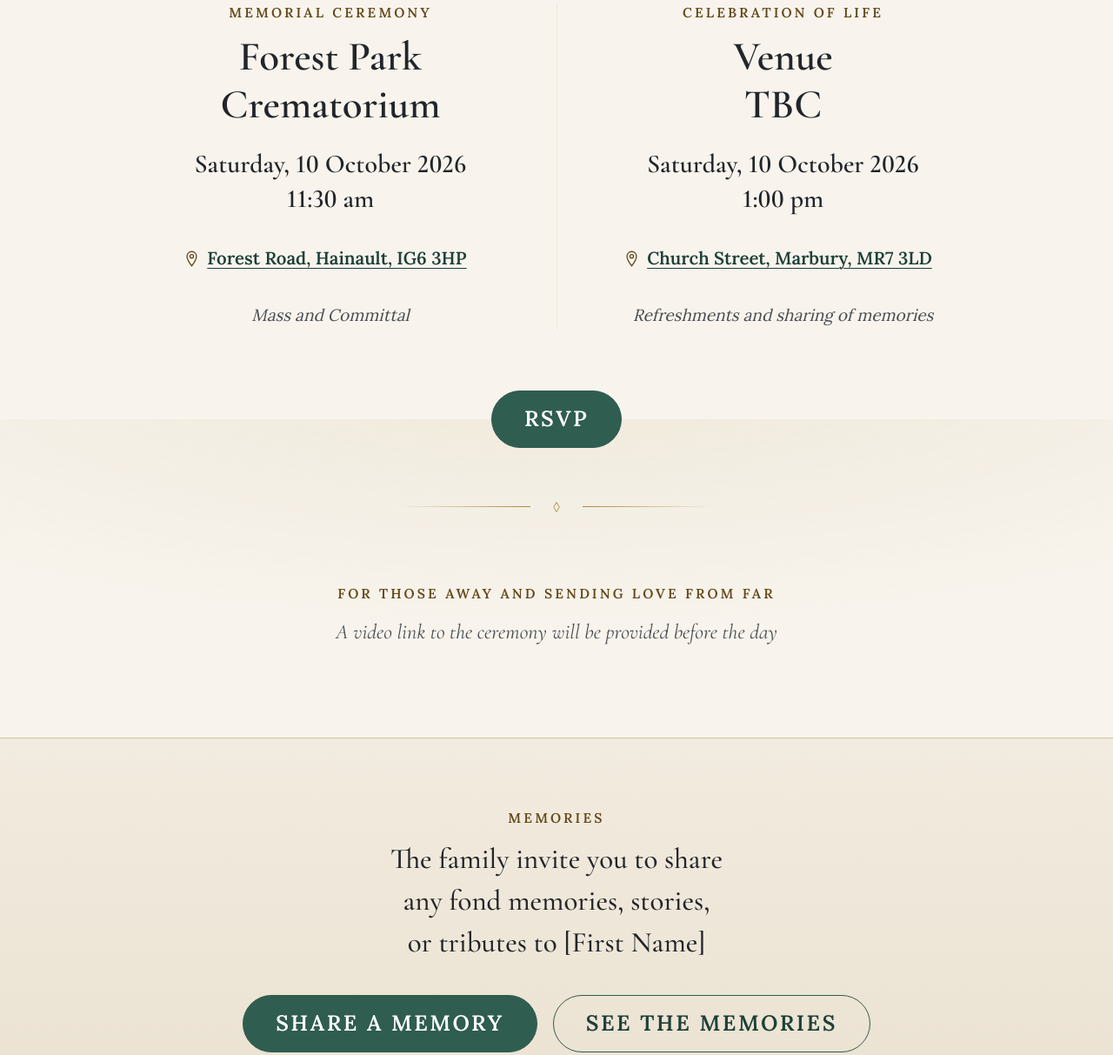
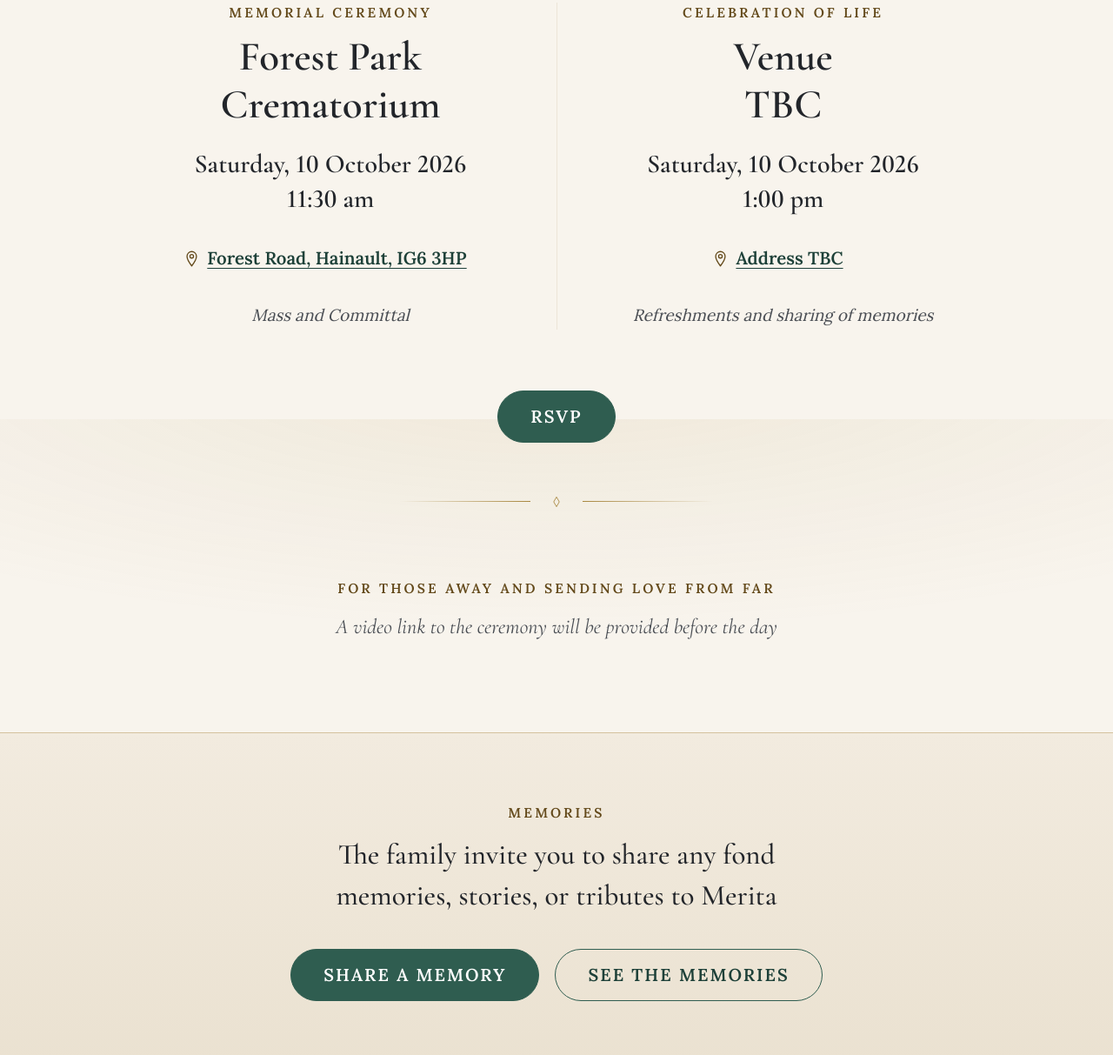
Before and after one commit to glennangelo/merita, a website: page public/index.html in a window 1280 px wide. Shown: the part 1118-2331 px from the top of the page at 87% size. Drawn offline with Linux system fonts and the light colour scheme.

Commit message:
update placeholder address

```diff
--- a/public/assets/styles.css
+++ b/public/assets/styles.css
@@ -376,7 +376,7 @@ main { padding-bottom: 5rem; }
   background: var(--accent);
   color: #fff;
   font-family: var(--body);
-  font-size: 1.25rem;
+  font-size: 1rem;
   font-weight: 600;
   letter-spacing: .1em;
   text-transform: uppercase;
--- a/public/index.html
+++ b/public/index.html
@@ -125,8 +125,8 @@ Forest Road, Hainault, IG6 3HP<span class="visually-hidden"> — open in maps, f
         <dt class="visually-hidden">Where</dt>
         <!-- ✏️ EDIT: the address, and the same address after "query=" (spaces become +) -->
         <dd class="where">
-          <a href="https://www.google.com/maps/search/?api=1&amp;query=Marbury+Hall+Church+Street+Marbury+MR7+3LD">
-            <svg class="pin" width="15" height="19" viewBox="0 0 16 20" aria-hidden="true" fill="none" stroke="currentColor" stroke-width="1.4" stroke-linejoin="round"><path d="M8 1.2c3.2 0 5.8 2.6 5.8 5.8 0 4.1-5.8 11.8-5.8 11.8S2.2 11.1 2.2 7c0-3.2 2.6-5.8 5.8-5.8z"/><circle cx="8" cy="7" r="2.2"/></svg>Church Street, Marbury, MR7 3LD<span class="visually-hidden"> — open in maps, for directions to the celebration of life</span>
+          <a href="#">
+            <svg class="pin" width="15" height="19" viewBox="0 0 16 20" aria-hidden="true" fill="none" stroke="currentColor" stroke-width="1.4" stroke-linejoin="round"><path d="M8 1.2c3.2 0 5.8 2.6 5.8 5.8 0 4.1-5.8 11.8-5.8 11.8S2.2 11.1 2.2 7c0-3.2 2.6-5.8 5.8-5.8z"/><circle cx="8" cy="7" r="2.2"/></svg>Address TBC<span class="visually-hidden"> — open in maps, for directions to the celebration of life</span>
           </a>
         </dd>
 
@@ -179,7 +179,7 @@ Forest Road, Hainault, IG6 3HP<span class="visually-hidden"> — open in maps, f
       <h2 class="eyebrow" id="memories-heading">Memories</h2>
       <!-- ✏️ EDIT: their first name -->
       <p class="band__lead">The family invite you to share any fond memories,
-        stories, or tributes to [First Name]</p>
+        stories, or tributes to Merita</p>
       <div class="actions actions--center">
         <a class="btn" href="/share">Share a memory</a>
         <a class="btn btn--ghost" href="/memories">See the memories</a>
```
